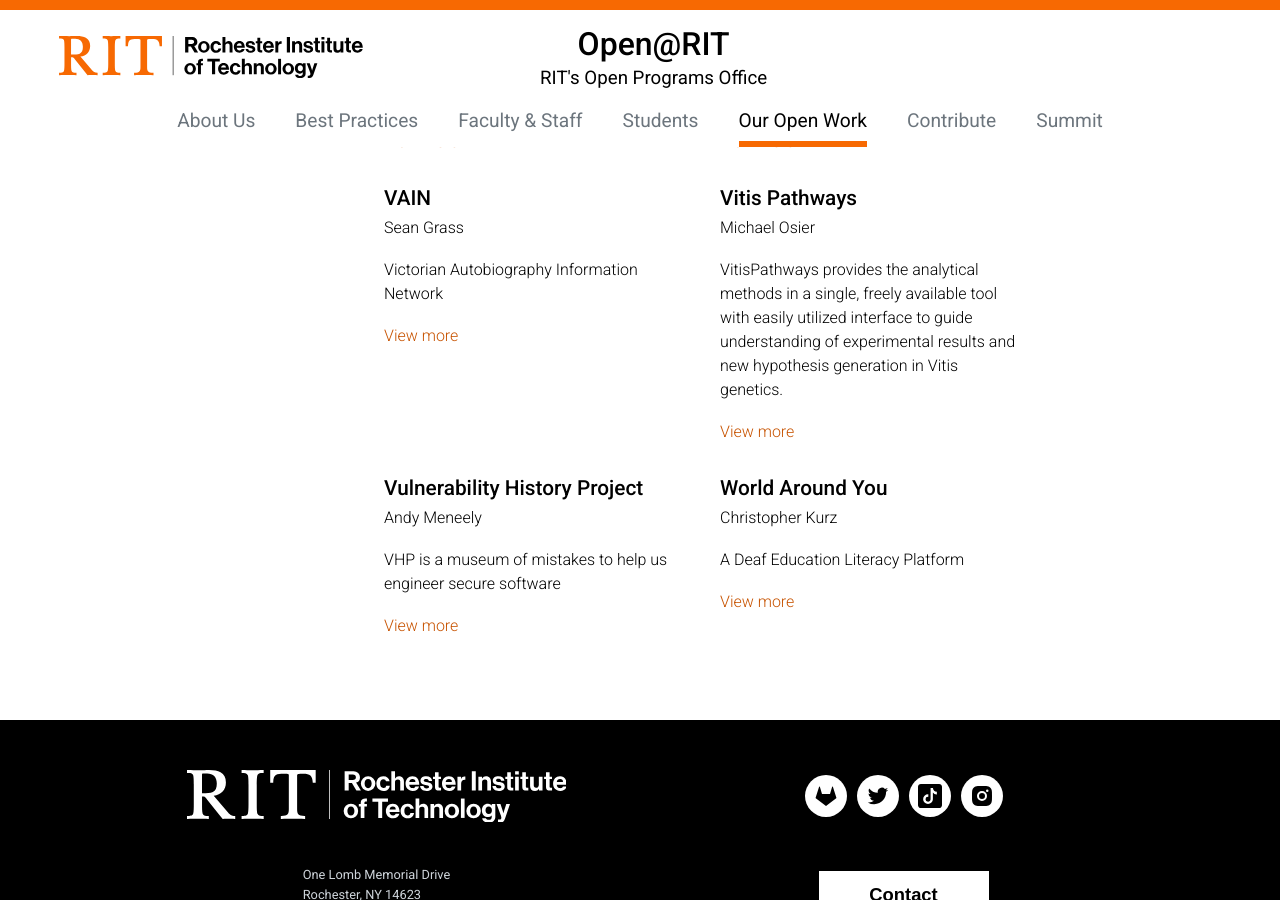
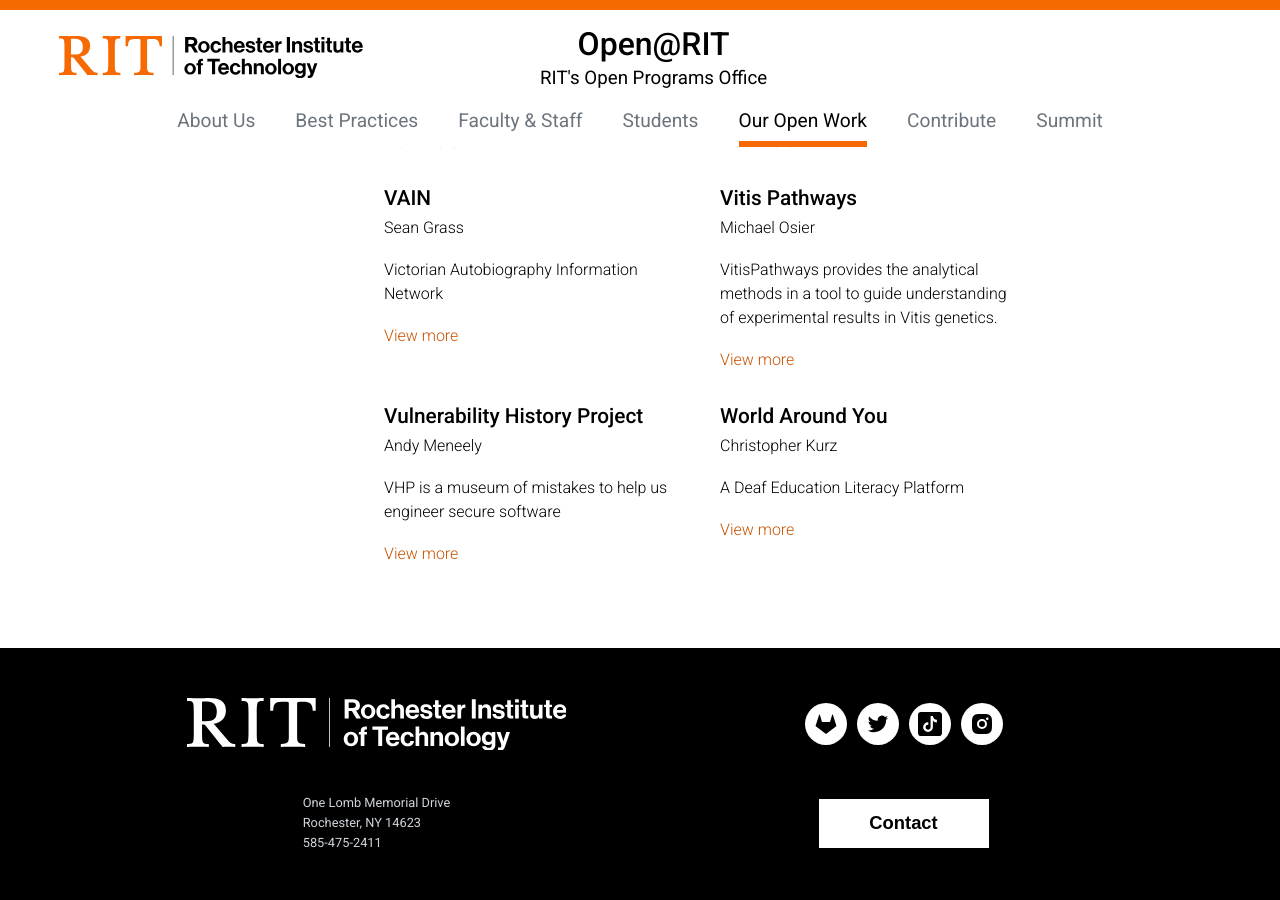
Before and after one commit to FOSSRIT/open-rit-website, a Jekyll site: the page built from our-work/fellows-projects.md, in a window 1280 px wide and 900 px high, scrolled down 1873 px. Built offline with Jekyll 4.4.1, drawn with Linux system fonts in a browser that asks for light colours.

Commit message:
Shorten vitispathways tldr

```diff
--- a/_projects/vitis-pathways.md
+++ b/_projects/vitis-pathways.md
@@ -2,7 +2,7 @@
 layout: project
 
 project-name: Vitis Pathways
-tldr: VitisPathways provides the analytical methods in a single, freely available tool with easily utilized interface to guide understanding of experimental results and new hypothesis generation in Vitis genetics.
+tldr: VitisPathways provides the analytical methods in a tool to guide understanding of experimental results in Vitis genetics.
 owner: Michael Osier
 mystic-slug: vitis-pathways
 
```
